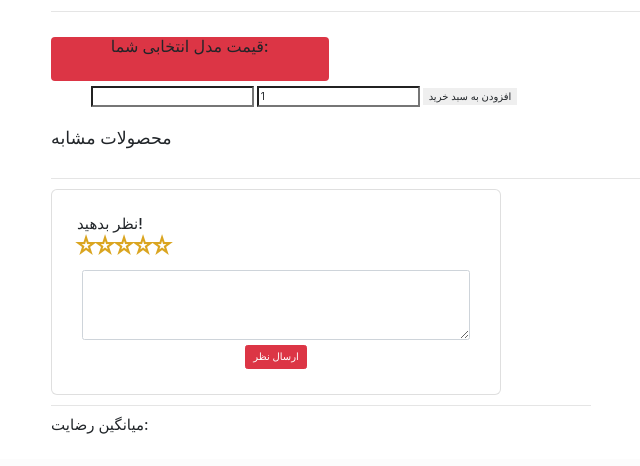
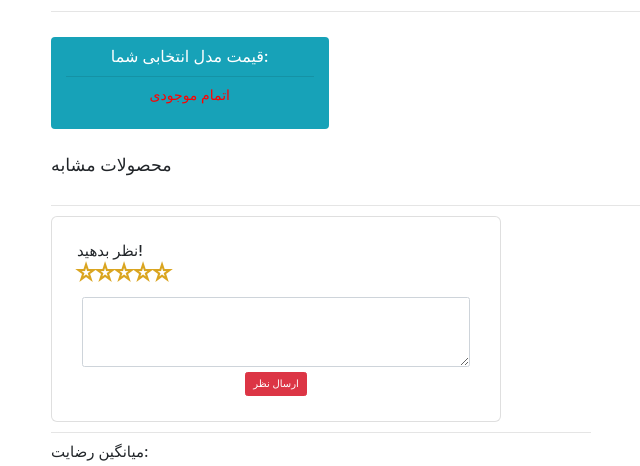
Before and after one commit to soroushfathi/DevelopersShop, a Django app: template home/templates/home/detail.html in a window 1280 px wide. Shown: the part 341-807 px from the top of the page, without its empty margins (34-674 px from the left). Before the commit the page ends 775 px from the top, so only its background shows below. Run offline with Django 4.2, Linux system fonts and the light colour scheme; the template is opened without the code that fills it, so the values that code supplies are empty; some libraries are stand-ins or nearby versions; some web fonts are replaced.

Commit message:
check amount of product(variant) in detail page, better UX in add to cart

```diff
--- a/home/templates/home/detail.html
+++ b/home/templates/home/detail.html
@@ -41,37 +41,61 @@
             </form>
         {% endif %}
         <br>
-        <div class="cart bg-danger col-3 text-center mb-2" style="border-radius: 4px;">
-            <h5 style="font-size: 16px;">قیمت مدل انتخابی شما:
+        <div class="cart bg-info col-3 text-center mb-2 text-white" style="border-radius: 4px;">
+            <h5 class="pt-3" style="font-size: 16px;">قیمت مدل انتخابی شما:
                 {% if product.status != 'None' %}
                     {{ variant.total_price }}
                 {% else %}
                     {{ product.total_price }}
                 {% endif %}
             </h5>
+            <hr>
+            <h6>
+                {% if product.status != 'None' %}
+                    {% if variant.amount > 0 %}
+                        موجود در انبار
+                    {% else %}
+                        <span style="color: red; font-size: 14px;">
+                            اتمام موجودی
+                        </span>
+                    {% endif %}
+                {% else %}
+                    {% if product.amount > 0 %}
+                        موجود در انبار
+                    {% else %}
+                        اتمام موجودی
+                    {% endif %}
+                {% endif %}
+            </h6>
         </div>
         <div class="cart">
+            {% if variant.amount > 0 %}
                 {% if product.status != 'None' %}
-                <form method="post" action="{% url 'cart:add_cart' product.id %}">
+                    <form method="post" action="{% url 'cart:add_cart' product.id %}" class="form-control col-2">
                         {% csrf_token %}
-                    <input type="text" name="select" value="{{ variant.id }}">
-                    <input type="number" name="quantity" min="1" value="1" max="{{ variant.amount }}">
-                    <button type="submit">افزودن به سبد خرید</button>
+                        <input type="hidden" name="select" value="{{ variant.id }}">
+                        <input type="number" name="quantity" min="1" value="1" max="{{ variant.amount }}" required
+                               oninvalid="setCustomValidity('تعداد بیش از حد موجودی است')" class="forn-control"
+                               style="height: 25px;">
+                        <button class="btn btn-success" type="submit">افزودن به سبد خرید</button>
                     </form>
                 {% else %}
                     <form method="post" action="{% url 'cart:add_cart' product.id %}">
                         {% csrf_token %}
-                    <input type="number" name="quantity" min="1" value="1" max="{{ product.amount }}"
-                    required oninvalid="setCustomValidity('تعداد بیش از حد موجودی است')">
-                    <button type="submit">افزودن به سبد خرید</button>
+                        <input type="number" name="quantity" min="1" value="1" max="{{ product.amount }}" required
+                               oninvalid="setCustomValidity('تعداد بیش از حد موجودی است')" class="form-control"
+                               style="height: 25px;">
+                        <button class="btn btn-success" type="submit">افزودن به سبد خرید</button>
                     </form>
+                {% endif %}
             {% endif %}
         </div>
         <h3>محصولات مشابه</h3><br>
         <div class="row ml-2">
             {% for tag in similar %}
                 <a href="{{ tag.get_absolute_url }}">
-                    <img src="{{ tag.image.url }}" alt="" style="height: 80px; width: 80px; box-shadow: #2f56ff 1px 1px 5px; border-radius: 3px">
+                    <img src="{{ tag.image.url }}" alt=""
+                         style="height: 80px; width: 80px; box-shadow: #2f56ff 1px 1px 5px; border-radius: 3px">
                 </a>
             {% endfor %}
         </div>
@@ -94,7 +118,8 @@
                                     </div>
                                     <br/>
                                     <div class="comment-box">
-                                        <textarea name="comment" class="form-control" rows="4" required  oninvalid="setCustomValidity('باکس نظر نباید خالی باشد')"></textarea>
+                                        <textarea name="comment" class="form-control" rows="4" required
+                                                  oninvalid="setCustomValidity('باکس نظر نباید خالی باشد')"></textarea>
                                     </div>
                                     <div class="text-center">
                                         <button type="submit" class="btn btn-danger">ارسال نظر</button>
@@ -138,7 +163,8 @@
                 </div>
                 <form method="post" action="{% url 'home:reply_comment' product.id comment.id %}">
                     {% csrf_token %}
-                    <textarea name="comment" id="comment" class="form-control" placeholder="reply..." rows="4" required oninvalid="setCustomValidity('باکس نظر نباید خالی باشد')"></textarea>
+                    <textarea name="comment" id="comment" class="form-control" placeholder="reply..." rows="4" required
+                              oninvalid="setCustomValidity('باکس نظر نباید خالی باشد')"></textarea>
                     <div class="mt-2">
                         <button type="submit" class="btn btn-info">ثبت ریپلای</button>
                     </div>
```
Lines whose indentation alone changed are shown as unchanged.
